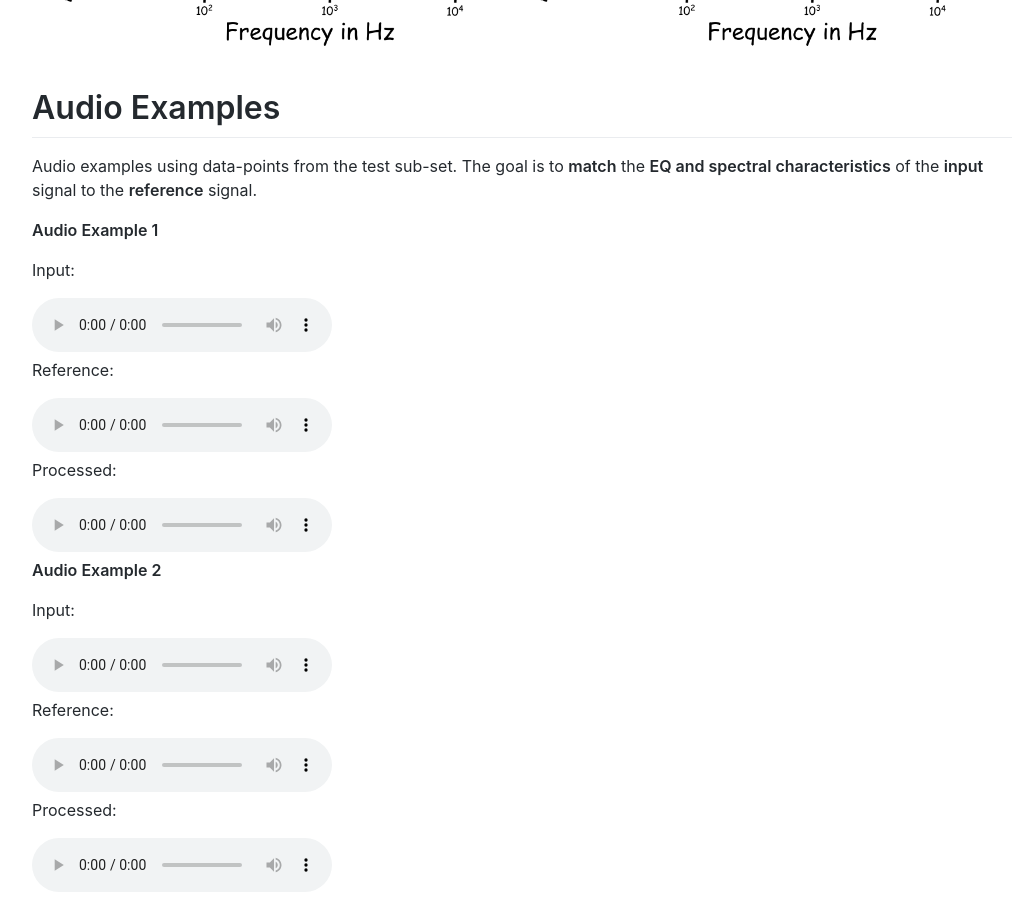
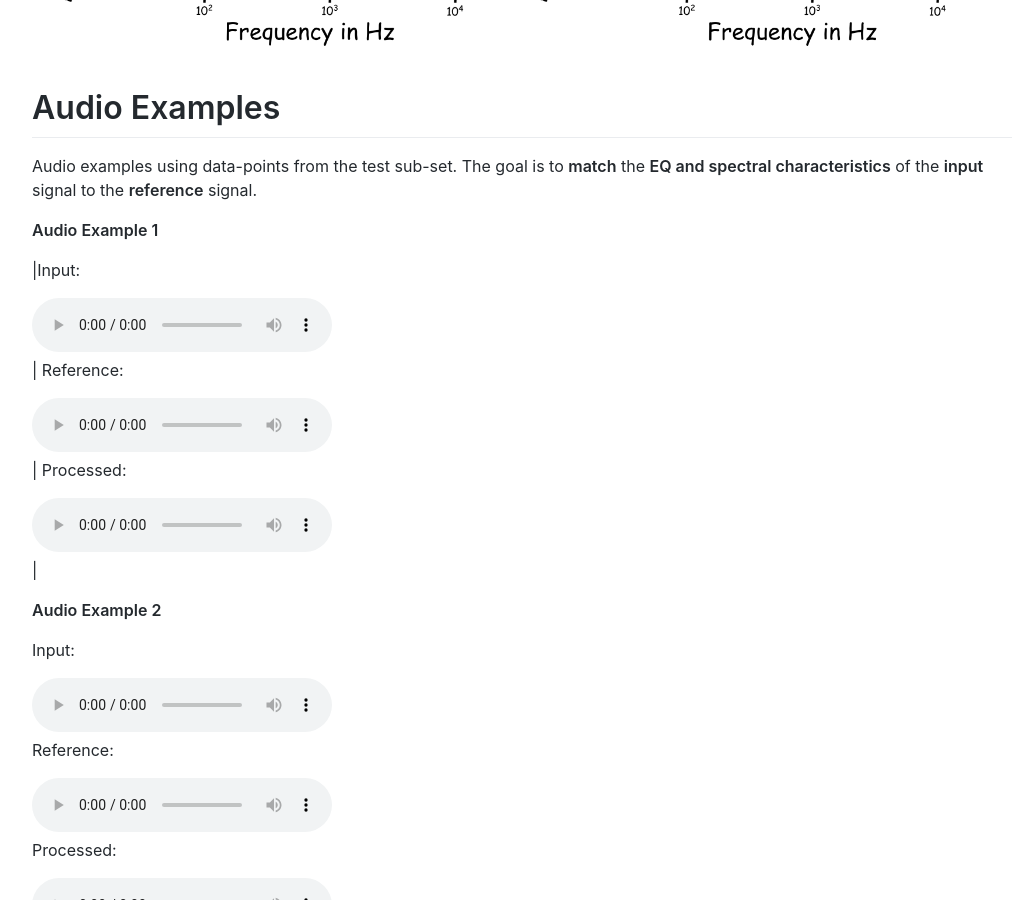
Before and after one commit to Js-Mim/sp-demo, a Jekyll site: the page built from index.md, in a window 1280 px wide and 900 px high, scrolled down 3267 px. Shown: the whole window, without its empty margins (118-1132 px from the left). Built offline with Jekyll 4.4.1, drawn with Linux system fonts in a browser that asks for light colours; comment, search, counter and statistics services are not loaded.

Commit message:
Update index.md

```diff
--- a/index.md
+++ b/index.md
@@ -34,14 +34,12 @@
 
 **Audio Example 1**
 
-Input:
-<audio controls="1"><source src="https://raw.githubusercontent.com/Js-Mim/sp-demo/master/audio_files/ex1_input.wav"></audio>
-
+|Input:
+<audio controls="1"><source src="https://raw.githubusercontent.com/Js-Mim/sp-demo/master/audio_files/ex1_input.wav"></audio>|
 Reference:
-<audio controls="1"><source src="https://raw.githubusercontent.com/Js-Mim/sp-demo/master/audio_files/ex1_reference.wav"></audio>
-
+<audio controls="1"><source src="https://raw.githubusercontent.com/Js-Mim/sp-demo/master/audio_files/ex1_reference.wav"></audio>|
 Processed:
-<audio controls="1"><source src="https://raw.githubusercontent.com/Js-Mim/sp-demo/master/audio_files/ex1_estimated.wav"></audio>
+<audio controls="1"><source src="https://raw.githubusercontent.com/Js-Mim/sp-demo/master/audio_files/ex1_estimated.wav"></audio>|
 
 **Audio Example 2**
 
```
